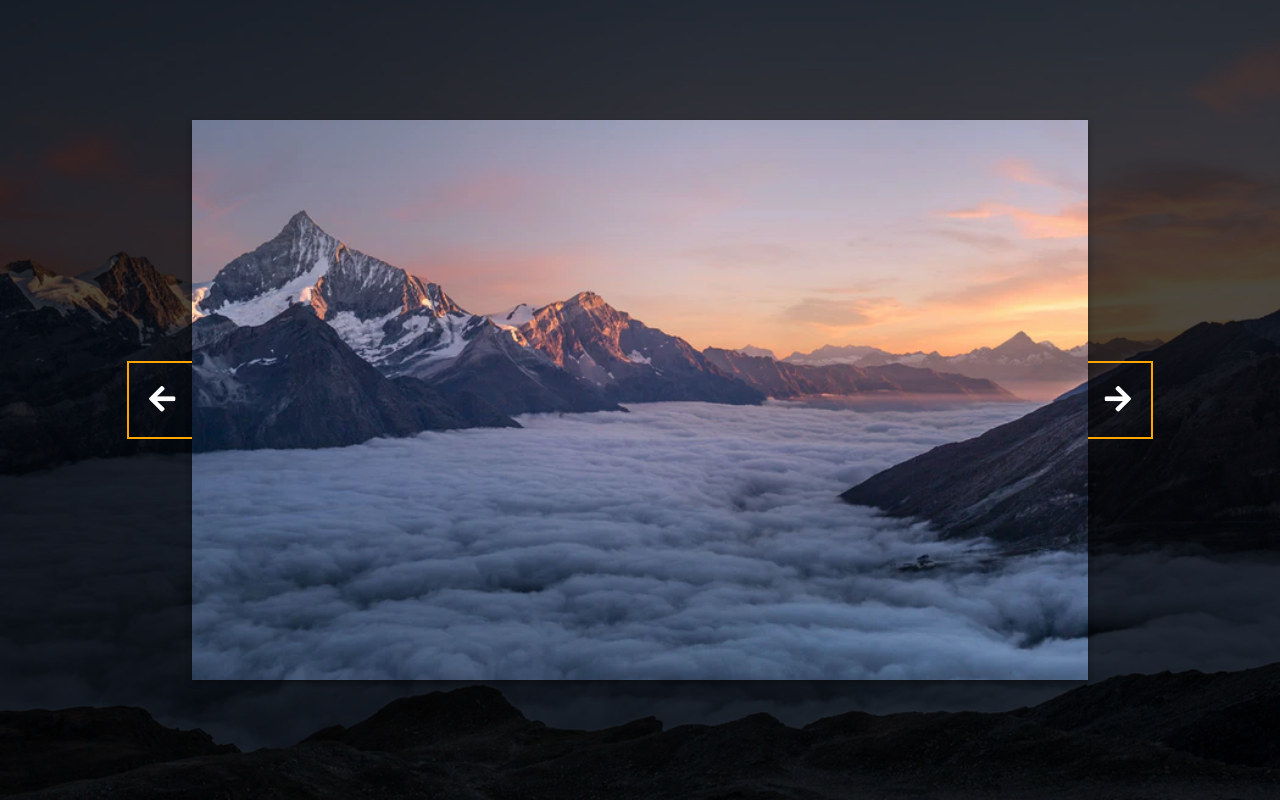
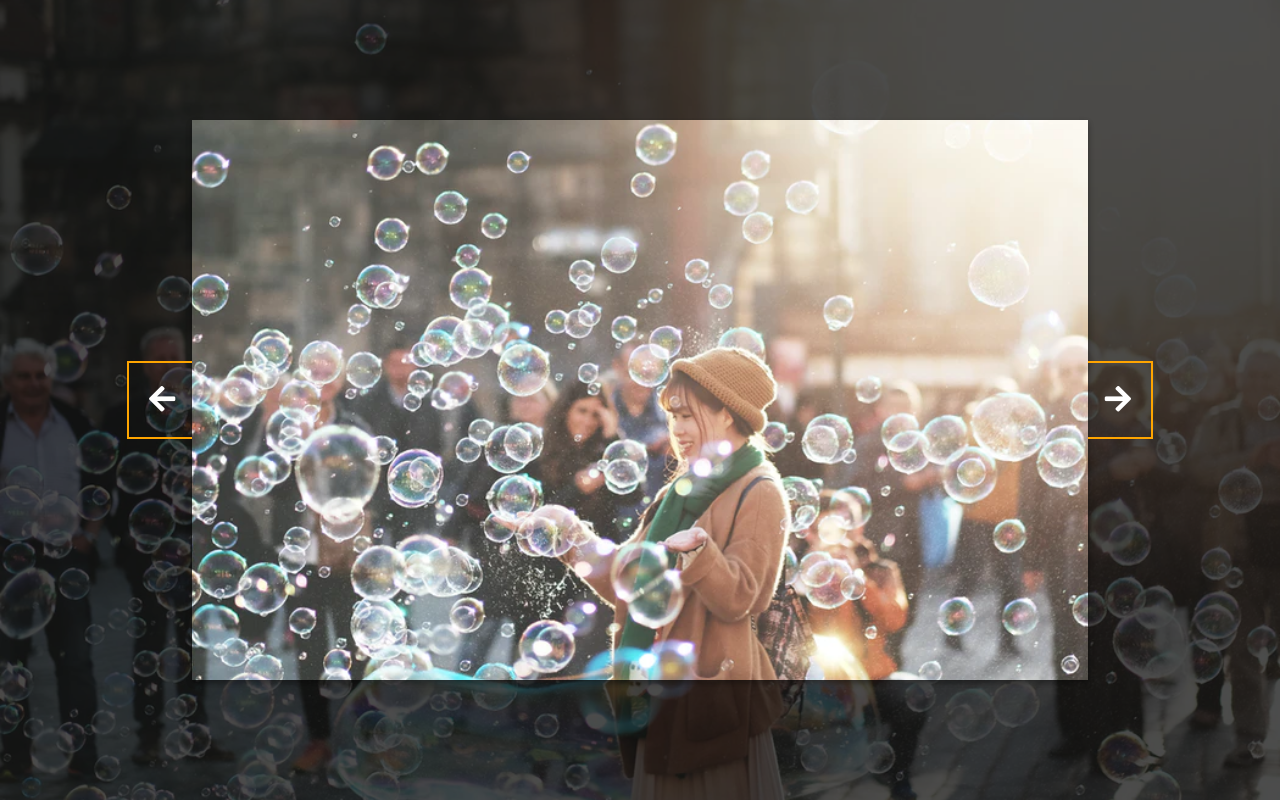
Before and after one commit to aindriu80/BackgroundSlider, a plain HTML site: page index.html in a window 1280 px wide. Both pictures are taken after a click on the button 162 px from the left and 400 px from the top of the page. Drawn offline with Linux system fonts and the light colour scheme.

Commit message:
JS logic to slide background & foreground image

```diff
--- a/resources/script.js
+++ b/resources/script.js
@@ -0,0 +1,39 @@
+const body = document.body
+const slides = document.querySelectorAll('.slide')
+const leftBtn = document.getElementById('left')
+const rightBtn = document.getElementById('right')
+
+let activeSlide = 0
+
+rightBtn.addEventListener('click', () => {
+  activeSlide++
+
+  if (activeSlide > slides.length - 1) {
+    activeSlide = 0
+  }
+
+  setBgToBody()
+  setActiveSlide()
+})
+
+leftBtn.addEventListener('click', () => {
+  activeSlide--
+
+  if (activeSlide < 0) {
+    activeSlide = slides.length - 1
+  }
+
+  setBgToBody()
+  setActiveSlide()
+})
+setBgToBody()
+
+function setBgToBody() {
+  body.style.backgroundImage = slides[activeSlide].style.backgroundImage
+}
+
+function setActiveSlide() {
+  slides.forEach((slide) => slide.classList.remove('active'))
+
+  slides[activeSlide].classList.add('active')
+}
--- a/resources/style.css
+++ b/resources/style.css
@@ -13,7 +13,6 @@ body {
   height: 100vh;
   overflow: hidden;
   margin: 0;
-  background-image: url(/resources/mountains-1.webp);
   background-position: center center;
   background-size: cover;
   transition: 0.4s ease;
```
